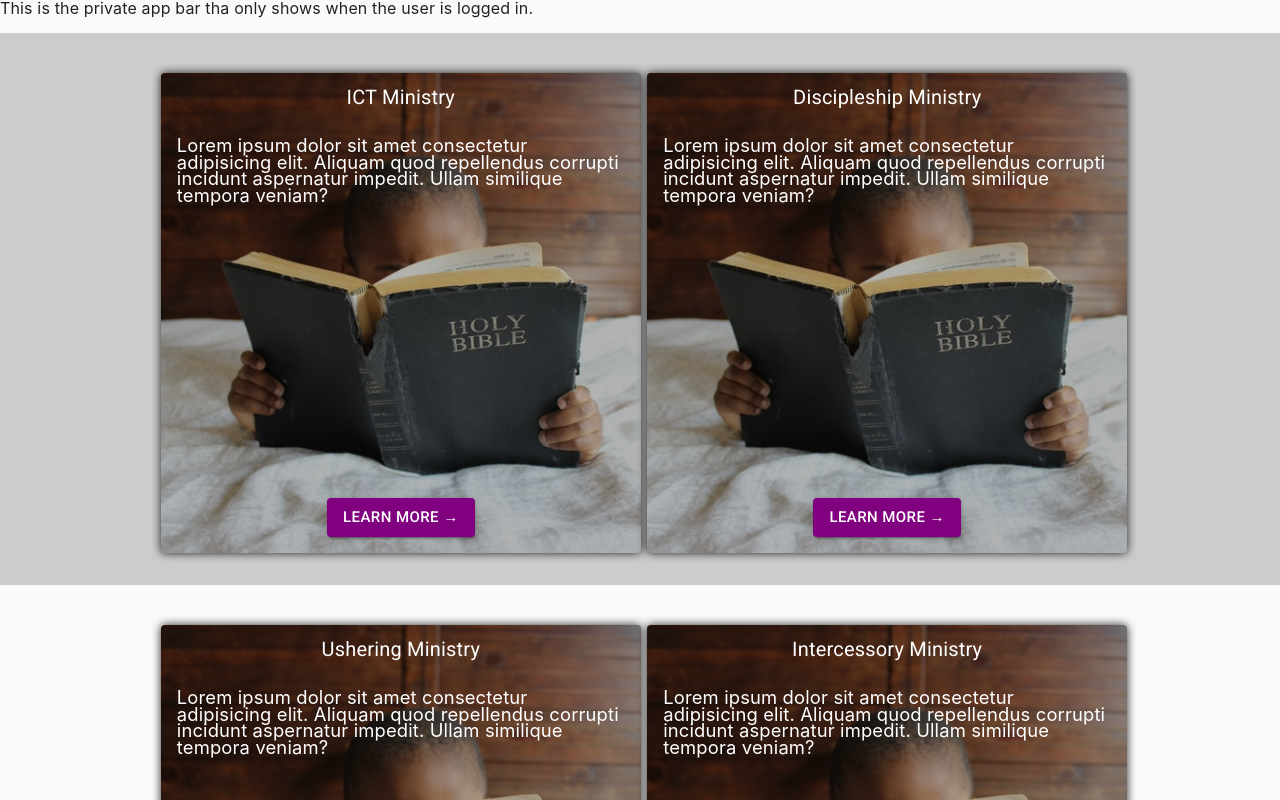
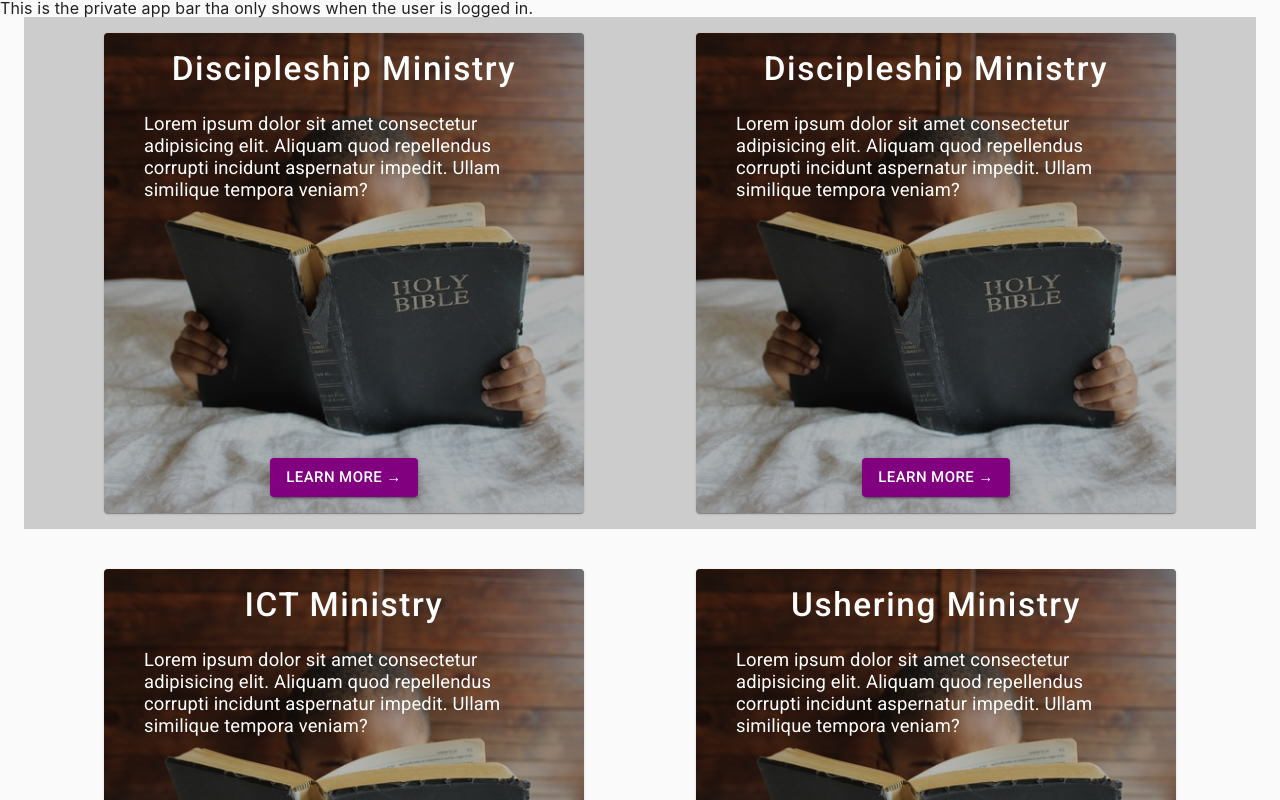
Before and after one commit to KyU-Christian-Union/kyucuwebapp, a React (Create React App) app: page /ministries in a window 1280 px wide. Shown: the top 800 px of the page. Built offline with nearby package versions, Linux system fonts and the light colour scheme.

Commit message:
initial commit of the all ministries page

```diff
--- a/src/App/App.jsx
+++ b/src/App/App.jsx
@@ -7,7 +7,6 @@ import EventsPage from '../pages/EventsPage/EventsPage';
 import SpecificEventPage from '../pages/SpecificEventPage/SpecificEventPage';
 
 import MinistriesPage from '../pages/MinistriesPage/MinistriesPage';
-
 
 const useStyles = makeStyles(() => ({
   root: {
--- a/src/components/AllMinistries/AllMinistries.jsx
+++ b/src/components/AllMinistries/AllMinistries.jsx
@@ -1,45 +1,44 @@
 // this is what I will be exporting to the pages
-import { Grid, Box } from '@mui/material';
+import { Box, Container } from '@mui/material';
 import React from 'react';
 import { makeStyles } from '@mui/styles';
 import MinistryCard from './MinistryCard';
 
 const useStyles = makeStyles(theme => ({
   root: {
-    margin: '1rem auto'
-  },
-  cards_containers: {
-    width: '100%',
-    margin: 'auto',
-    padding: '2rem',
-    '&:nth-child(odd)': {
-      backgroundColor: '#ccc'
-    },
-    [theme.breakpoints.down('md')]: {
-      // padding: '0'
-    }
+    flexGrow: '1'
   },
   cards_containers_child: {
     display: 'flex',
     alignItems: 'center',
-    width: '80%',
-    margin: 'auto',
+    justifyContent: 'center',
+    width: '100%',
+    padding: theme.spacing(2),
+    marginBottom: theme.spacing(3),
+    '&:nth-child(odd)': {
+      backgroundColor: '#ccc'
+    },
     '&>*:not(:last-child)': {
-      marginRight: 'auto'
+      marginRight: '7rem'
+    },
+    [theme.breakpoints.down('sm')]: {
+      display: 'flex',
+      flexDirection: 'column',
+      justifyContent: 'center',
+      alignItems: 'center',
+      '&>*:not(:last-child)': {
+        marginRight: '0',
+        marginBottom: theme.spacing(3)
+      }
     },
     [theme.breakpoints.down('md')]: {
-      width: '100%',
       display: 'flex',
       flexDirection: 'column',
-      // justifyContent: 'center',
-      // alignItems: 'center',
-      '&>*': {
-        width: '100%',
-        margin: '2rem auto',
-        marginTop: '.3rem'
-      },
+      justifyContent: 'center',
+      alignItems: 'center',
       '&>*:not(:last-child)': {
-        marginBottom: '2rem'
+        marginRight: '0',
+        marginBottom: theme.spacing(3)
       }
     }
   }
@@ -47,11 +46,10 @@ const useStyles = makeStyles(theme => ({
 const AllMinistries = () => {
   const classes = useStyles();
   return (
-    <Grid className={classes.root} container spacing={5} xs={12} sm={12} md={12} lg={12} xl={12}>
-      <Grid item display="flex" className={classes.cards_containers}>
+    <Container maxWidth="xl" className={classes.root}>
       <Box className={classes.cards_containers_child}>
         <MinistryCard
-            subhead="ICT ministry"
+          subhead="discipleship ministry"
           text="Lorem ipsum dolor sit amet consectetur adipisicing elit. Aliquam quod repellendus corrupti incidunt aspernatur impedit. Ullam similique tempora veniam?"
         />
         <MinistryCard
@@ -59,32 +57,6 @@ const AllMinistries = () => {
           text="Lorem ipsum dolor sit amet consectetur adipisicing elit. Aliquam quod repellendus corrupti incidunt aspernatur impedit. Ullam similique tempora veniam?"
         />
       </Box>
-      </Grid>
-      <Grid item display="flex" className={classes.cards_containers}>
-        <Box className={classes.cards_containers_child}>
-          <MinistryCard
-            subhead="ushering ministry"
-            text="Lorem ipsum dolor sit amet consectetur adipisicing elit. Aliquam quod repellendus corrupti incidunt aspernatur impedit. Ullam similique tempora veniam?"
-          />
-          <MinistryCard
-            subhead="intercessory ministry"
-            text="Lorem ipsum dolor sit amet consectetur adipisicing elit. Aliquam quod repellendus corrupti incidunt aspernatur impedit. Ullam similique tempora veniam?"
-          />
-        </Box>
-      </Grid>
-      <Grid item display="flex" className={classes.cards_containers}>
-        <Box className={classes.cards_containers_child}>
-          <MinistryCard
-            subhead="music ministry"
-            text="Lorem ipsum dolor sit amet consectetur adipisicing elit. Aliquam quod repellendus corrupti incidunt aspernatur impedit. Ullam similique tempora veniam?"
-          />
-          <MinistryCard
-            subhead="creative ministry"
-            text="Lorem ipsum dolor sit amet consectetur adipisicing elit. Aliquam quod repellendus corrupti incidunt aspernatur impedit. Ullam similique tempora veniam?"
-          />
-        </Box>
-      </Grid>
-      <Grid item display="flex" className={classes.cards_containers}>
       <Box className={classes.cards_containers_child}>
         <MinistryCard
           subhead="ICT ministry"
@@ -95,8 +67,27 @@ const AllMinistries = () => {
           text="Lorem ipsum dolor sit amet consectetur adipisicing elit. Aliquam quod repellendus corrupti incidunt aspernatur impedit. Ullam similique tempora veniam?"
         />
       </Box>
-      </Grid>
-    </Grid>
+      <Box className={classes.cards_containers_child}>
+        <MinistryCard
+          subhead="intercessory ministry"
+          text="Lorem ipsum dolor sit amet consectetur adipisicing elit. Aliquam quod repellendus corrupti incidunt aspernatur impedit. Ullam similique tempora veniam?"
+        />
+        <MinistryCard
+          subhead="discipleship ministry"
+          text="Lorem ipsum dolor sit amet consectetur adipisicing elit. Aliquam quod repellendus corrupti incidunt aspernatur impedit. Ullam similique tempora veniam?"
+        />
+      </Box>
+      <Box className={classes.cards_containers_child}>
+        <MinistryCard
+          subhead="creative ministry"
+          text="Lorem ipsum dolor sit amet consectetur adipisicing elit. Aliquam quod repellendus corrupti incidunt aspernatur impedit. Ullam similique tempora veniam?"
+        />
+        <MinistryCard
+          subhead="music ministry"
+          text="Lorem ipsum dolor sit amet consectetur adipisicing elit. Aliquam quod repellendus corrupti incidunt aspernatur impedit. Ullam similique tempora veniam?"
+        />
+      </Box>
+    </Container>
   );
 };
 export default AllMinistries;
--- a/src/components/AllMinistries/MinistryCard.jsx
+++ b/src/components/AllMinistries/MinistryCard.jsx
@@ -1,4 +1,4 @@
-import { Button, Card, CardContent, CardHeader, Typography, Box } from '@mui/material';
+import { Button, Typography, Box, Paper } from '@mui/material';
 import { makeStyles } from '@mui/styles';
 import React from 'react';
 import upcomingeventImage from '../../assets/images/upcomingevent_image.jpg';
@@ -7,26 +7,33 @@ const useStyles = makeStyles(theme => ({
   card_main: {
     width: '30rem',
     height: '30rem',
-    boxShadow: '0 0 10px',
+    padding: theme.spacing(2),
     position: 'relative',
-    cursor: 'pointer',
     backgroundImage: `linear-gradient(rgba(0, 0, 0, .3), rgba(0, 0, 0, .3)),url(${upcomingeventImage})`,
     backgroundPosition: 'center',
     backgroundSize: 'cover',
     transition: 'all .3s ease',
     '&:hover': {
-      transform: 'scale(1.04)'
+      transform: 'scale(1.009)'
+    },
+    [theme.breakpoints.down('sm')]: {
+      width: '100%',
+      margin: 'auto'
     }
   },
   card_subhead: {
-    fontSize: theme.typography.h3.fontSize,
     color: theme.palette.common.white,
+    fontWeight: 500,
+    letterSpacing: theme.spacing(0.2),
+    marginBottom: theme.spacing(3),
     textTransform: 'capitalize'
   },
   card_text: {
     color: theme.palette.common.white,
-    fontSize: theme.typography.h5.fontSize
-    // lineHeight: '1'
+    fontSize: theme.typography.h5.fontSize,
+    marginLeft: theme.spacing(3),
+    marginRight: theme.spacing(3),
+    lineHeight: '1.2'
   },
   u_center: {
     width: '100%',
@@ -39,19 +46,15 @@ const useStyles = makeStyles(theme => ({
 const MinistryCard = ({ subhead, text }) => {
   const classes = useStyles();
   return (
-    <Card className={classes.card_main}>
-      <CardHeader
-        title={
-          <Typography className={classes.card_subhead} align="center">
-            {subhead}
-          </Typography>
-        }
-      />
-      <CardContent className={classes.card_text}>{text}</CardContent>
+    <Paper className={classes.card_main} p={3}>
+      <Typography variant="h2" align="center" className={classes.card_subhead}>
+        {subhead}
+      </Typography>
+      <Typography className={classes.card_text}>{text}</Typography>
       <Box className={classes.u_center} p={2}>
         <Button variant="contained">Learn More &rarr;</Button>
       </Box>
-    </Card>
+    </Paper>
   );
 };
 export default MinistryCard;
```
Lines whose indentation alone changed are shown as unchanged.
